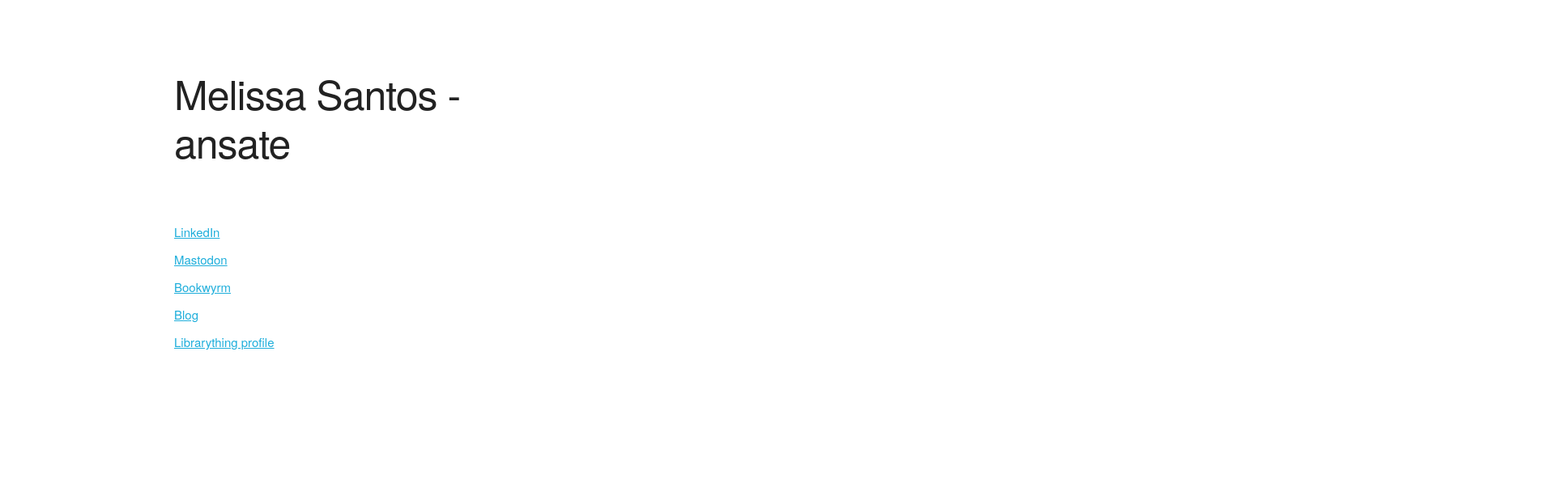
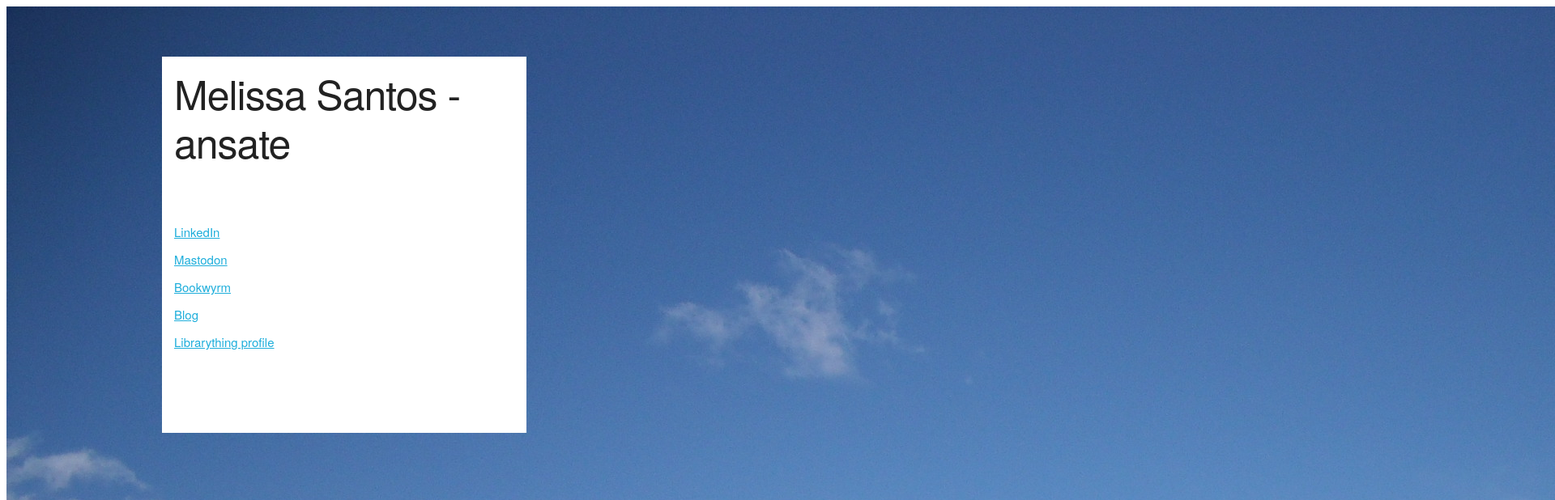
Before and after one commit to ansate/basic_website, a plain HTML site: page index.html in a window 1280 px wide. Shown: the top 618 px of the page at 81% size, 1920 px wide, since content can reach past the window. Drawn offline with Linux system fonts and the light colour scheme.

Commit message:
Update index.html

```diff
--- a/index.html
+++ b/index.html
@@ -16,6 +16,7 @@
 
 <title> Melissa Santos</title></head>
   <body>
+    <div id = "background"><img src="colorado_mountains.jpg"></div>
     <div id ="main">
       <div id="content">
             <h1> Melissa Santos - ansate</h1>
```
